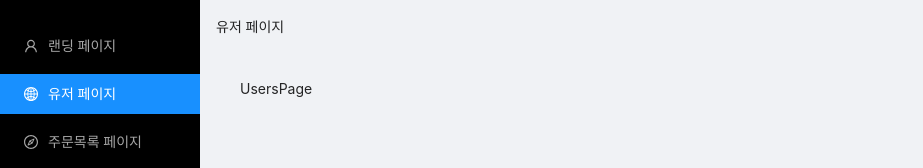
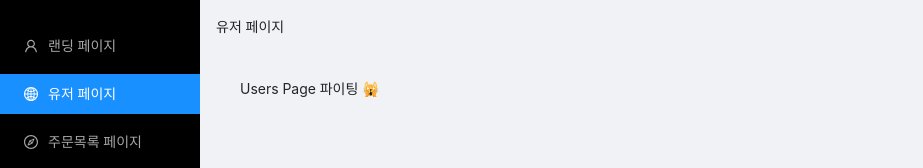
Before and after one commit to Gosrock/Ticket-Admin-22nd, a React (Create React App) app: page /table/users in a window 1280 px wide. Shown: the top 168 px of the page, without its empty margins (0-923 px from the left). Built offline with nearby package versions, Linux system fonts and the light colour scheme; sample sign-in values are in the browser's storage.

Commit message:
:hammer: fix(유저 페이지) : 내용 수정  #4

```diff
--- a/src/components/Tables/UsersPage/UsersPage.js
+++ b/src/components/Tables/UsersPage/UsersPage.js
@@ -1,7 +1,7 @@
-import React from "react";
+import React from 'react';
 
 function UsersPage() {
-  return <div>UsersPage</div>;
+  return <div>Users Page 파이팅 🙀</div>;
 }
 
 export default UsersPage;
```
Also changed, not shown: 2 other files (tests, documents, lock files or other folders).
